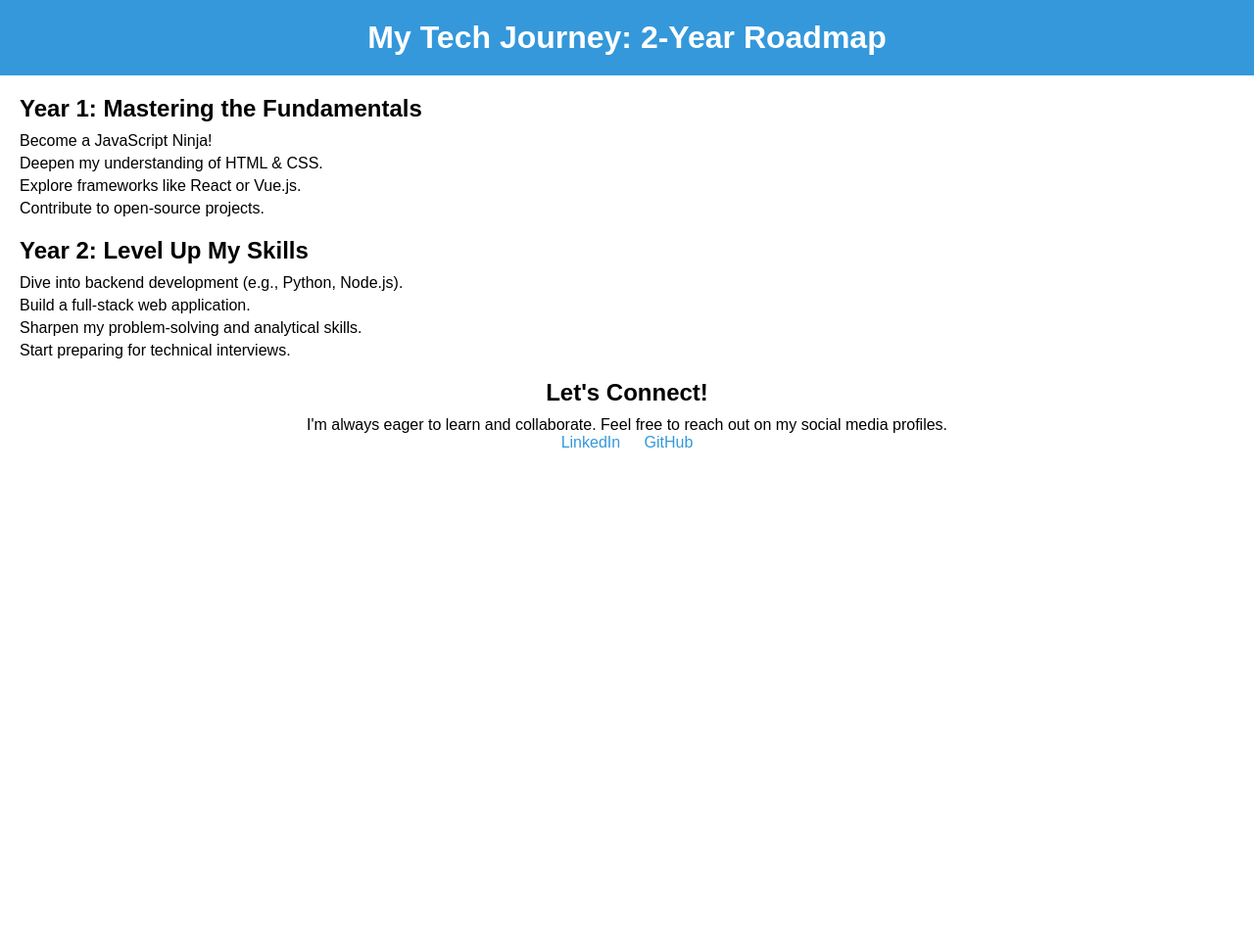
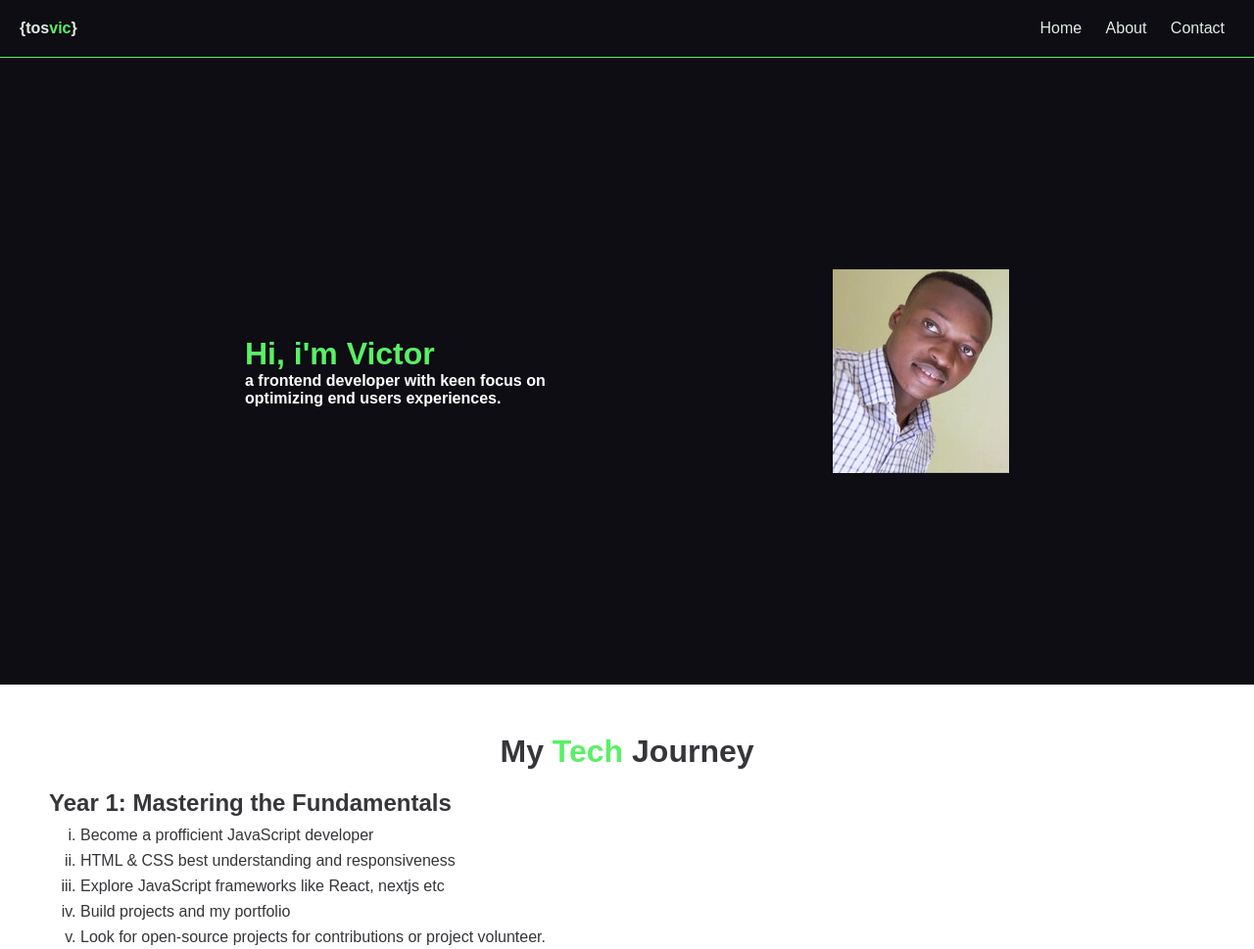
Before and after one commit to tosvic/s_01-single-page-website, a plain HTML site: page index.html in a window 1280 px wide. Shown: the top 969 px of the page at 98% size. Before the commit the page ends 800 px from the top, so only its background shows below. Drawn offline with Linux system fonts and the light colour scheme.

Commit message:
progress

```diff
--- a/index.html
+++ b/index.html
@@ -4,38 +4,67 @@
 <head>
     <meta charset="UTF-8">
     <meta name="viewport" content="width=device-width, initial-scale=1.0">
-    <title>My Tech Goals for the Next 2 Years</title>
+    <title>My 2 Years Tech Goals</title>
     <link rel="stylesheet" href="style.css">
 </head>
 
 <body>
     <header class="header">
-        <h1>My Tech Journey: 2-Year Roadmap</h1>
+        <nav class="nav__container">
+            <h4> {tos<span class="vic">vic</span>} </h4>
+            <nav class="navigate">
+                <a href="">Home</a>
+                <a href="">About</a>
+                <a href="">Contact</a>
+            </nav>
+        </nav>
     </header>
+
+
+    <section class="content">
+        <h5><span>Hi, i'm Victor</span> <br> a frontend developer with keen focus on optimizing end users experiences.
+        </h5>
+
+        <img src="img/slackProfilePix.JPG" alt="Profile Picture" data-testid="slackProfilePicture" width="180"
+            height="208">
+    </section>
+
     <main class="main-content">
+        <h1>My <span>Tech</span> Journey</h1>
         <section class="goal-section">
             <h2>Year 1: Mastering the Fundamentals</h2>
             <ul>
-                <li>Become a JavaScript Ninja!</li>
-                <li>Deepen my understanding of HTML & CSS.</li>
-                <li>Explore frameworks like React or Vue.js.</li>
-                <li>Contribute to open-source projects.</li>
+                <li>Become a profficient JavaScript developer</li>
+                <li>HTML & CSS best understanding and responsiveness</li>
+                <li>Explore JavaScript frameworks like React, nextjs etc </li>
+                <li>Build projects and my portfolio </li>
+                <li>Look for open-source projects for contributions or project volunteer.</li>
             </ul>
         </section>
-        <section class="goal-section">
+
+        <section id="goal-section">
             <h2>Year 2: Level Up My Skills</h2>
             <ul>
-                <li>Dive into backend development (e.g., Python, Node.js).</li>
+                <li>Exapnd my knowledge of backend technologies (e.g. Node.js, ExpressJs, mongodb).</li>
                 <li>Build a full-stack web application.</li>
                 <li>Sharpen my problem-solving and analytical skills.</li>
-                <li>Start preparing for technical interviews.</li>
+                <li>Start preping for technical interviews.</li>
             </ul>
         </section>
+
+        <section class="stack">
+            <h2>Tech Stack</h2>
+            <a href="">HTML</a>
+            <a href="">CSS</a>
+            <a href="">JAVASCRIPT</a>
+            <a href="">REACT</a>
+            <a href="">TAILWIND</a>
+            <a href="">NEXTJS</a>
+        </section>
+
         <section class="connect">
-            <h2>Let's Connect!</h2>
+            <h2>Contact</h2>
             <p>I'm always eager to learn and collaborate. Feel free to reach out on my social media profiles.</p>
-            <a href="https://www.linkedin.com/in/your-linkedin-profile/" target="_blank">LinkedIn</a>
-            <a href="https://www.github.com/your-github-username" target="_blank">GitHub</a>
         </section>
     </main>
     <script src="script.js"></script>
--- a/style.css
+++ b/style.css
@@ -9,42 +9,109 @@ body {
 }
 
 .header {
-    background-color: #3498db;
-    color: white;
+    background-color: #0d0d13;
+    color: #e4ebe4;
     padding: 20px;
     text-align: center;
+    border-bottom: 1px solid #5af066;
+    cursor: pointer;
 }
 
-h1 {
-    font-size: 2em;
-    margin-bottom: 0;
+.vic {
+    color: #5af066;
 }
 
+
+.nav__container {
+    display: flex;
+    justify-content:space-between;
+    align-items: center;
+}
+
+.navigate a {
+    color: #e4ebe4;
+}
+
+.content {
+    background-color: #0d0d13;
+    color: white;
+    height: 80vh;
+    display: flex;
+    justify-content: space-evenly;
+    align-items: center;
+}
+
+.content h5 span {
+    font-size: 2rem;
+    color: #5af066;
+}
+
+.content h5 {
+    max-width: 350px;
+    font-size: 1rem;
+}
+
+
 .main-content {
-    padding: 20px;
+    padding: 40px;
+}
+
+.main-content h1 {
+    text-align: center;
+    padding: 10px;
+    color: #0d0d13d5;
+}
+
+.main-content h1 span{
+    color: #5af066;
+    font-weight: 800;
 }
 
 .goal-section {
     margin-bottom: 20px;
+    color: #0d0d13d5;
+    padding: 10px;
 }
 
-h2 {
-    font-size: 1.5em;
+ h2 {
+    font-size: 1.5rem;
     margin-bottom: 10px;
 }
 
 ul {
-    list-style: none;
-    padding: 0;
+   list-style-type: lower-roman;
+    padding-left: 2rem;
     margin: 0;
 }
 
 li {
-    margin-bottom: 5px;
+    margin-bottom: 8px;
 }
 
-.connect {
+.stack {
+    margin: 100px auto;
     text-align: center;
+}
+
+.stack h2 {
+    color: #0d0d13d5;
+    font-size: 1.5rem;
+    padding: 10px;
+}
+
+.stack a {
+    font-size: .8rem;
+    text-decoration: none;
+}
+
+#goal-section {
+    background-color: #0d0d13;
+    color: white;
+    padding: 10px;
+}
+
+#goal-section h2 {
+    color: #5af066;
 }
 
 a {
@@ -55,6 +122,7 @@ a {
 
 a:hover {
     text-decoration: underline;
+    color: #5af066;
 }
 
 /* Media Queries for Mobile Responsiveness */
```
Also changed, not shown: img/slackProfilePix.JPG (added).
